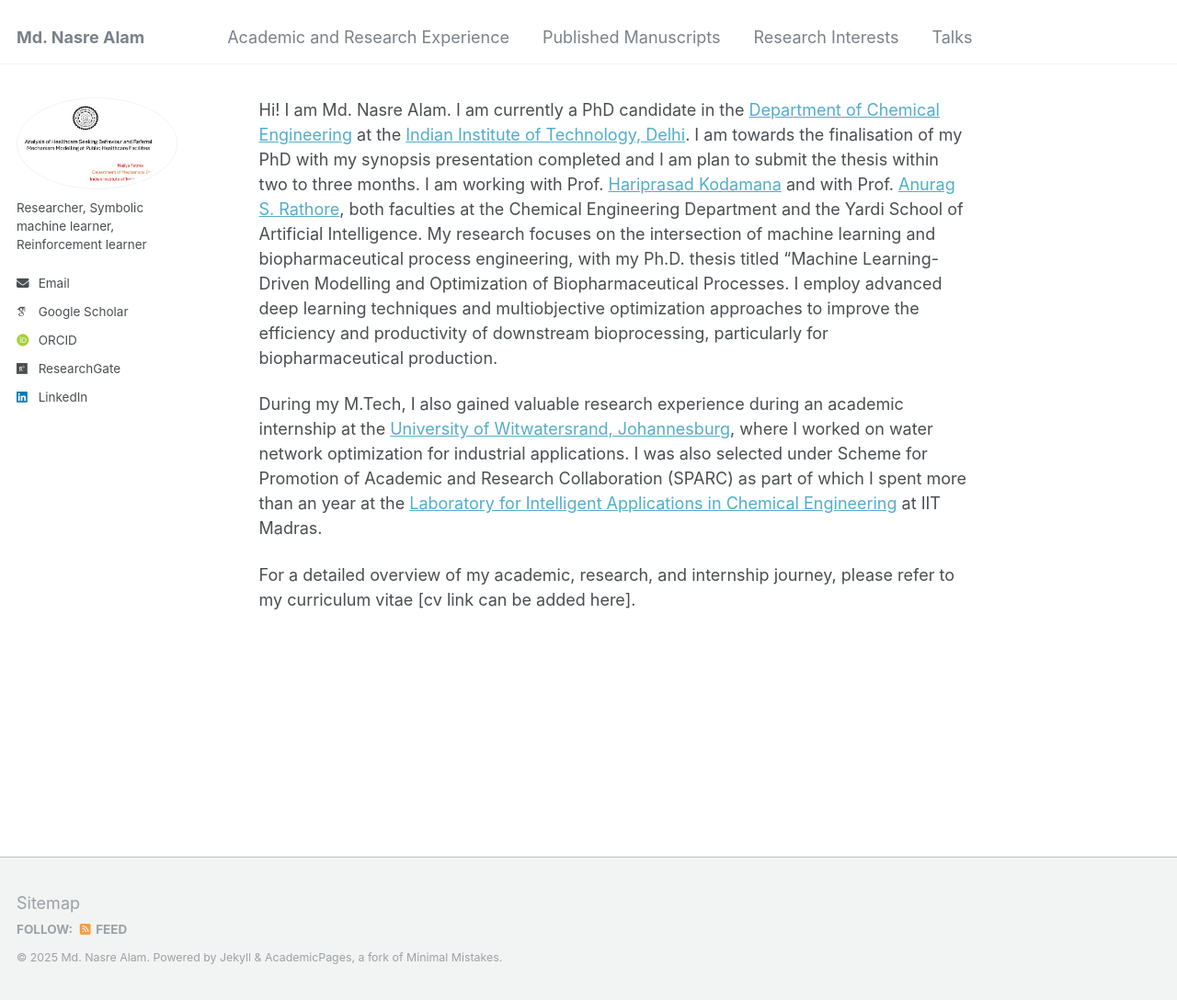
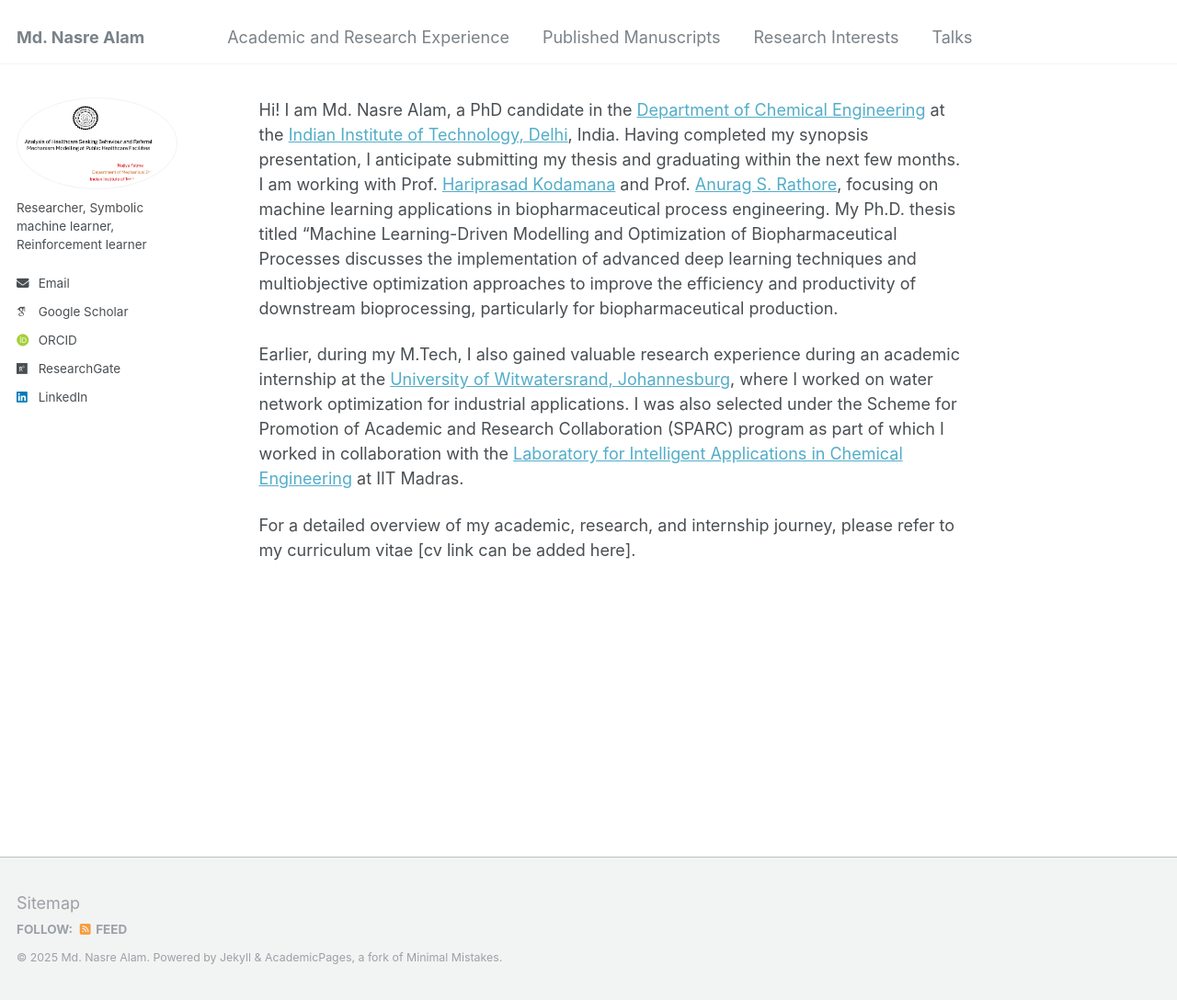
Before and after one commit to mdnasreiit/mdnasreiit.github.io, a Jekyll site: the page built from _pages/about.md, in a window 1280 px wide and 1088 px high. Shown: the whole window at 92% size. Built offline with Jekyll 4.4.1, drawn with Linux system fonts in a browser that asks for light colours; some web fonts are replaced.

Commit message:
Update about.md

```diff
--- a/_pages/about.md
+++ b/_pages/about.md
@@ -7,10 +7,9 @@ redirect_from:
   - /about.html
 ---
 
-Hi! I am Md. Nasre Alam. I am currently a PhD candidate in the [Department of Chemical Engineering](https://chemical.iitd.ac.in/) at the [Indian Institute of Technology, Delhi](https://home.iitd.ac.in/). I am towards the finalisation of my PhD with my synopsis presentation completed and I am plan to submit the thesis within two to three months. I am working with Prof. [Hariprasad Kodamana](https://web.iitd.ac.in/~kodamana/index.html) and with Prof. [Anurag S. Rathore](https://www.biotechcmz.com/), both faculties at
-the Chemical Engineering Department and the Yardi School of Artificial Intelligence.   My research focuses on the intersection of machine learning and biopharmaceutical process engineering, with my Ph.D. thesis titled “Machine Learning-Driven Modelling and Optimization of Biopharmaceutical Processes. I employ advanced deep learning techniques and multiobjective optimization approaches to improve the efficiency and productivity of downstream bioprocessing, particularly for biopharmaceutical production.
+Hi! I am Md. Nasre Alam, a PhD candidate in the [Department of Chemical Engineering](https://chemical.iitd.ac.in/) at the [Indian Institute of Technology, Delhi](https://home.iitd.ac.in/), India. Having completed my synopsis presentation, I anticipate submitting my thesis and graduating within the next few months. I am working with Prof. [Hariprasad Kodamana](https://web.iitd.ac.in/~kodamana/index.html) and Prof. [Anurag S. Rathore](https://www.biotechcmz.com/), focusing on machine learning applications in biopharmaceutical process engineering. My Ph.D. thesis titled “Machine Learning-Driven Modelling and Optimization of Biopharmaceutical Processes discusses the implementation of advanced deep learning techniques and multiobjective optimization approaches to improve the efficiency and productivity of downstream bioprocessing, particularly for biopharmaceutical production.
 
 
-During my M.Tech, I also gained valuable research experience during an academic internship at the [University of Witwatersrand, Johannesburg](https://www.wits.ac.za/), where I worked on water network optimization for industrial applications. I was also selected under Scheme for Promotion of Academic and Research Collaboration (SPARC) as part of which I spent more than an year at the [Laboratory for Intelligent Applications in Chemical Engineering](https://home.iitm.ac.in/raj/) at IIT Madras.
+Earlier, during my M.Tech, I also gained valuable research experience during an academic internship at the [University of Witwatersrand, Johannesburg](https://www.wits.ac.za/), where I worked on water network optimization for industrial applications. I was also selected under the Scheme for Promotion of Academic and Research Collaboration (SPARC) program as part of which I worked in collaboration with the [Laboratory for Intelligent Applications in Chemical Engineering](https://home.iitm.ac.in/raj/) at IIT Madras.
 
 For a detailed overview of my academic, research, and internship journey, please refer to my curriculum vitae [cv link can be added here].
```
